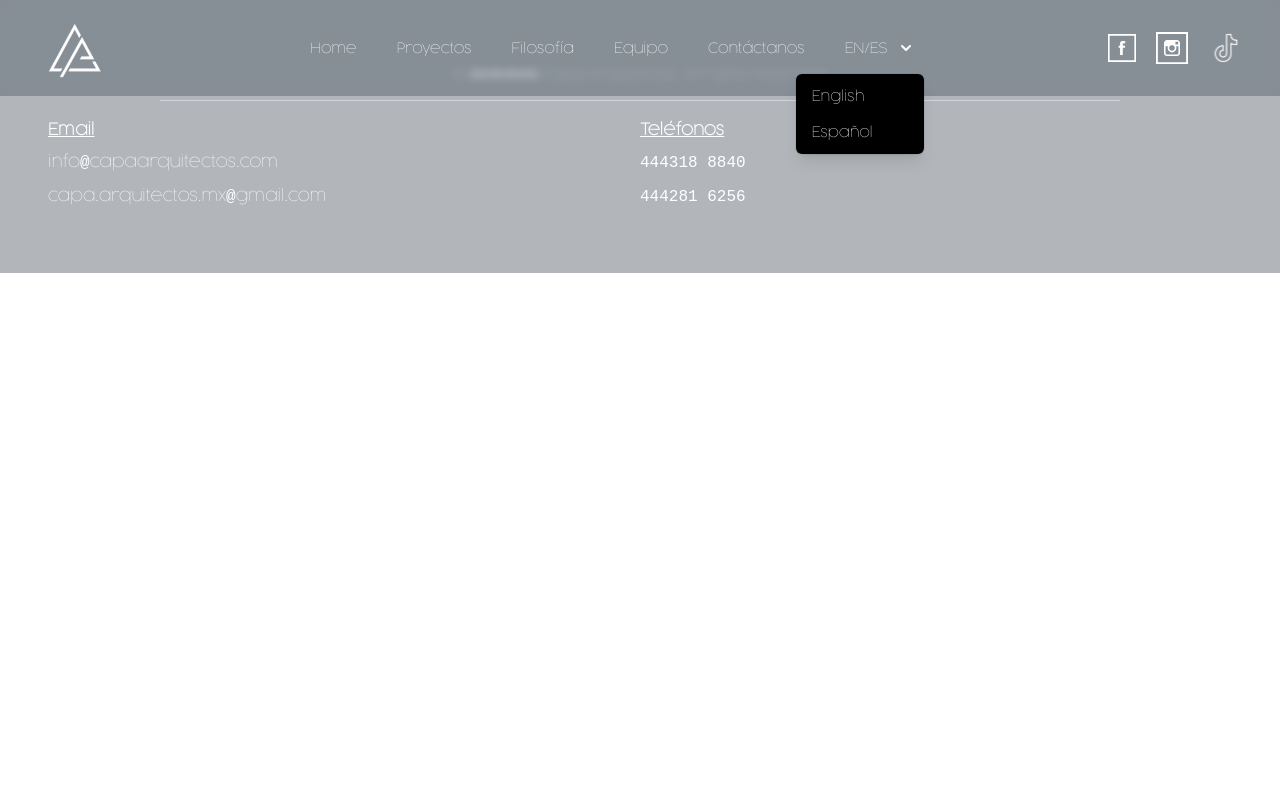
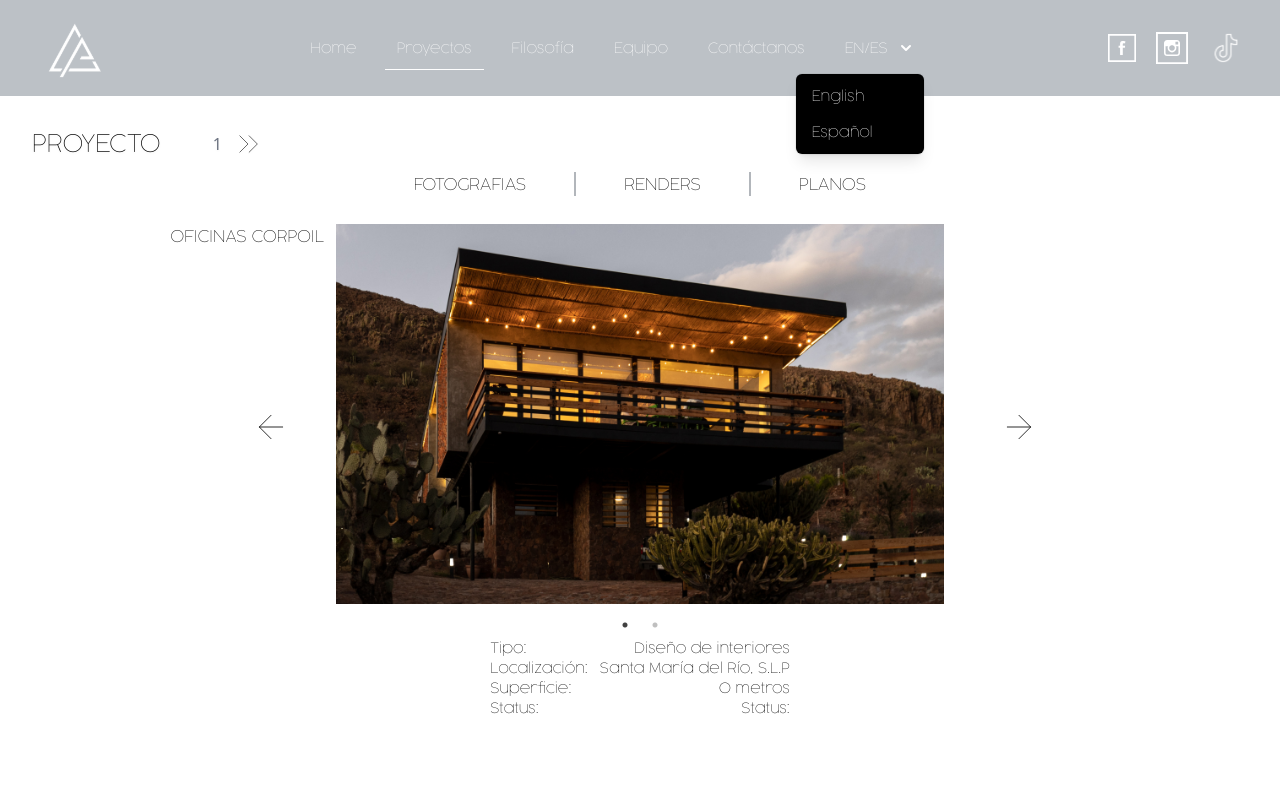
Before and after one commit to Duotech-Design/capaarquitectos-landing, a React (Vite) app: page /project/1 in a window 1280 px wide. Shown: the top 800 px of the page. Built offline with nearby package versions, Linux system fonts and the light colour scheme.

Commit message:
update project

```diff
--- a/package.json
+++ b/package.json
@@ -14,12 +14,15 @@
     "react": "^18.3.1",
     "react-dom": "^18.3.1",
     "react-router-dom": "^6.26.1",
+    "react-slick": "^0.30.2",
+    "slick-carousel": "^1.8.1",
     "yup": "^1.4.0"
   },
   "devDependencies": {
     "@types/node": "^22.5.0",
     "@types/react": "^18.3.3",
     "@types/react-dom": "^18.3.0",
+    "@types/react-slick": "^0.23.13",
     "@typescript-eslint/eslint-plugin": "^8.2.0",
     "@typescript-eslint/parser": "^8.2.0",
     "@vitejs/plugin-react": "^4.3.1",
--- a/src/App.tsx
+++ b/src/App.tsx
@@ -1,12 +1,12 @@
-import { BrowserRouter as Router, Routes, Route } from "react-router-dom";
-import Navbar from "./components/navbar/Navbar";
-import Home from "./components/home/Home";
-import Projects from "./components/projects/Projects";
-import Team from "./components/team/Team";
+import { Route, BrowserRouter as Router, Routes } from "react-router-dom";
 import ContactUs from "./components/contactUs/ContactUs";
 import { Footer } from "./components/footer/Footer";
+import Home from "./components/home/Home";
+import Navbar from "./components/navbar/Navbar";
 import Philosophy from "./components/philosophy/Philosophy";
+import Projects from "./components/projects/Projects";
 import ProjectsDetails from "./components/projects/ProjectsDetails";
+import Team from "./components/team/Team";
 import "./styles/main.css";
 
 function App() {
@@ -21,10 +21,10 @@ function App() {
               <>
                 <Home />
                 <Projects />
-                <ProjectsDetails />
               </>
             }
           />
+          <Route path="/project/:id" element={<ProjectsDetails />} />
           <Route path="/philosophy" element={<Philosophy />} />
           <Route path="/team" element={<Team />} />
           <Route path="/contact-us" element={<ContactUs />} />
--- a/src/components/navbar/Options.tsx
+++ b/src/components/navbar/Options.tsx
@@ -56,7 +56,6 @@ const Options = () => {
   }, [location.pathname, location.hash]);
 
   const isActive = (path: string) => location.pathname === path;
-  //const isActiveHash = (hash: string) => location.hash === hash;
 
   return (
     <div className="flex flex-1 items-center justify-center sm:items-stretch sm:h-auto">
@@ -90,7 +89,7 @@ const Options = () => {
             <span>Proyectos</span>
             <span
               className={`absolute -bottom-1 left-1/2 w-0 transition-all h-[1px] bg-white group-hover:w-3/6 ${
-                viewSectionProjects
+                viewSectionProjects || location.pathname.includes("/project")
 
                   ? "w-3/6"
                   : ""
@@ -98,7 +97,7 @@ const Options = () => {
             ></span>
             <span
               className={`absolute -bottom-1 right-1/2 w-0 transition-all h-[1px] bg-white group-hover:w-3/6 ${
-                viewSectionProjects
+                viewSectionProjects || location.pathname.includes("/project")
 
                   ? "w-3/6"
                   : ""
--- /dev/null
+++ b/src/components/projects/Carousel.tsx
@@ -0,0 +1,87 @@
+import Philosophy from "@/assets/img/philosophy.jpg";
+import { FC } from "react";
+import Slider from "react-slick";
+import "slick-carousel/slick/slick-theme.css";
+import "slick-carousel/slick/slick.css";
+import "./Carousel.css";
+
+interface ArrowProps {
+  className?: string;
+  style?: React.CSSProperties;
+  onClick?: () => void;
+}
+const CustomPrevArrow: FC<ArrowProps> = ({ className, style, onClick }) => {
+  return (
+    <div
+      className={`${className} left-[-85px] before:hidden`}
+      style={{ ...style, display: "block" }}
+      onClick={onClick}
+    >
+      <svg
+        xmlns="http://www.w3.org/2000/svg"
+        className="w-10 h-10 text-black"
+        fill="none"
+        viewBox="0 0 24 24"
+        stroke="currentColor"
+        strokeWidth={0.5}
+      >
+        <path
+          strokeLinecap="round"
+          strokeLinejoin="round"
+          d="M19 12H5M12 19l-7-7 7-7"
+        />
+      </svg>
+    </div>
+  );
+};
+
+// Flecha derecha (next)
+const CustomNextArrow: FC<ArrowProps> = ({ className, style, onClick }) => {
+  return (
+    <div
+      className={`${className} right-[-75px] before:hidden`}
+      style={{ ...style, display: "block" }}
+      onClick={onClick}
+    >
+      <svg
+        xmlns="http://www.w3.org/2000/svg"
+        className="w-10 h-10 text-black"
+        fill="none"
+        viewBox="0 0 24 24"
+        stroke="currentColor"
+        strokeWidth={0.5}
+      >
+        <path
+          strokeLinecap="round"
+          strokeLinejoin="round"
+          d="M5 12h14M12 5l7 7-7 7"
+        />
+      </svg>
+    </div>
+  );
+};
+
+const SimpleSlider: FC = () => {
+  const settings = {
+    dots: true,
+    infinite: true,
+    speed: 500,
+    slidesToShow: 1,
+    slidesToScroll: 1,
+    nextArrow: <CustomNextArrow />,
+    prevArrow: <CustomPrevArrow />,
+  };
+
+  return (
+    <Slider {...settings}>
+      <div>
+        <img src={Philosophy} alt="philosophy" className="w-full h-auto" />
+      </div>
+      <div>
+        <img src={Philosophy} alt="philosophy" className="w-full h-auto" />
+      </div>
+    </Slider>
+  );
+};
+
+export default SimpleSlider;
--- a/src/components/projects/ProjectsDetails.tsx
+++ b/src/components/projects/ProjectsDetails.tsx
@@ -1,12 +1,82 @@
-import CustomButton from "../ui/CustomButton";
-import Philosophy from "@/assets/img/philosophy.jpg";
+//import CustomButton from "../ui/CustomButton";
+import SimpleSlider from "./Carousel";
+import { useParams, useNavigate } from "react-router-dom";
 
 const ProjectsDetails = () => {
+  const { id } = useParams<{ id: string }>();
+  const navigate = useNavigate();
+
+  const nextProject = () => {
+    const nextId = id && parseInt(id) + 1; // Lógica para obtener el siguiente ID
+    navigate(`/project/${nextId}`);
+  };
+
+  const nameProject = () => {
+    const nameProject = id && parseInt(id);
+    if (nameProject === 1) {
+      return "OFICINAS CORPOIL";
+    } else if (nameProject === 2) {
+      return "OFICINAS TOMATE";
+    } else if (nameProject === 3) {
+      return "PABELLON M";
+    }
+    return null;
+  };
+
+  const prevProject = () => {
+    const prevId = id && parseInt(id) - 1; // Lógica para obtener el siguiente ID
+    navigate(`/project/${prevId}`);
+  };
+
   return (
     <div className="flex flex-col mx-auto px-2 sm:px-6 lg:px-8 min-h-screen">
-      <h3 className="mt-32 pb-3 text-2xl drop-shadow-sm text-black">
-        PROYECTO
-      </h3>
+      <header className="flex">
+        <h3 className="mt-32 pb-3 text-2xl drop-shadow-sm text-black flex items-center gap-x-3">
+          PROYECTO{" "}
+          <svg
+            xmlns="http://www.w3.org/2000/svg"
+            className={`w-7 h-7 rotate-180 ${
+              parseInt(id || "0") <= 1
+                ? "disabled text-transparent"
+                : "text-black hover:text-gray-500 cursor-pointer"
+            }`}
+            fill="none"
+            viewBox="0 0 24 24"
+            stroke="currentColor"
+            strokeWidth={0.5}
+            onClick={parseInt(id || "0") > 1 ? prevProject : undefined}
+          >
+            <path
+              strokeLinecap="round"
+              strokeLinejoin="round"
+              d="M13 5l7 7-7 7M5 5l7 7-7 7"
+            />
+          </svg>
+          <span className="font-sans font-extralight text-base text-gray-500">
+            {id}
+          </span>
+          <svg
+            xmlns="http://www.w3.org/2000/svg"
+            className={`w-7 h-7 ${
+              parseInt(id || "0") >= 3
+                ? "disabled text-transparent"
+                : "text-black hover:text-gray-500 cursor-pointer"
+            }`}
+            fill="none"
+            viewBox="0 0 24 24"
+            stroke="currentColor"
+            strokeWidth={0.5}
+            onClick={parseInt(id || "0") < 3 ? nextProject : undefined}
+          >
+            <path
+              strokeLinecap="round"
+              strokeLinejoin="round"
+              d="M13 5l7 7-7 7M5 5l7 7-7 7"
+            />
+          </svg>
+        </h3>
+      </header>
+
       <div className="flex justify-center gap-x-12 w-full">
         <span>FOTOGRAFIAS</span>
         <div className="border-r-2 border-lightGray"></div>
@@ -14,19 +84,38 @@ const ProjectsDetails = () => {
         <div className="border-r-2 border-lightGray"></div>
         <span>PLANOS</span>
       </div>
-      <div className="grid grid-cols-1 md:grid-cols-12 gap-y-4 md:gap-y-12 px-32 border-2 border-green-400">
-      <div className="col-span-3 border-2 border-pink-400"></div>
-      <div className="col-span-9 text-focus-in flex gap-3 text-wrap w-full border-2 border-pink-400"></div>
-        <div className="col-span-3 border-2 border-pink-400 text-base text-right pr-3">OFICINAS <strong className="font-extrabold">CORPOL</strong></div>
-        <div className="col-span-6 text-focus-in flex gap-3 text-wrap w-full border-2 border-orange-300">
-            <img src={Philosophy} className="h-96" />
+      <div className="grid grid-cols-1 md:grid-cols-12 gap-y-2 md:gap-y-7">
+        <div className="col-span-3"></div>
+        <div className="col-span-9 text-focus-in flex gap-3 text-wrap w-full"></div>
+        <div className="col-span-3 text-base text-right pr-3">
+          {nameProject()}
         </div>
-        <div className="col-span-3 border-2 border-pink-400"></div>
-        <div className="col-span-4 border-2 border-pink-400"></div>
-        <div className="col-span-8 text-focus-in flex gap-3 text-wrap w-full border-2 border-pink-400"></div>
-      </div>
-      <div className="pt-6 pb-6">
-        <CustomButton />
+        <div className="col-span-6 text-focus-in flex gap-3 text-wrap w-full">
+          <div className="w-full">
+            <SimpleSlider />
+          </div>
+        </div>
+        <div className="col-span-3 "></div>
+        <div className="col-span-3"></div>
+        <div className="col-span-6 flex justify-center gap-x-3 w-full ">
+          <div className="text-left">
+            <div className="flex flex-col text-sm text-left">
+              <span>Tipo:</span>
+              <span>Localización:</span>
+              <span>Superficie:</span>
+              <span>Status:</span>
+            </div>
+          </div>
+          <div className="text-center">
+            <div className="flex flex-col text-sm text-right">
+              <span>Diseño de interiores</span>
+              <span>Santa María del Río, S.L.P</span>
+              <span>O metros</span>
+              <span>Status:</span>
+            </div>
+          </div>
+        </div>
+        <div className="col-span-3"></div>
       </div>
     </div>
   );
--- /dev/null
+++ b/src/components/ui/MoreButton.tsx
@@ -0,0 +1,15 @@
+import Arrow from "@/assets/arrow-right-solid.svg";
+
+const MoreButton = ({text = "CONTACTANOS"}: {text?: string}) => {
+  return (
+    <button
+      type="submit"
+      className="border-b-2 border-current group flex justify-start items-center py-1.5 text-base font-semibold leading-6 text-current"
+    >
+      <span className="flex items-center justify-center">{text}</span>
+      <img src={Arrow} alt="arrow" className="w-4 h-4 ml-2 text-current" />
+    </button>
+  );
+};
+
+export default MoreButton;
--- a/src/styles/global.css
+++ b/src/styles/global.css
@@ -24,13 +24,12 @@ body {
 }
 
 .text-focus-in {
-  -webkit-animation: text-focus-in 700ms cubic-bezier(0.55, 0.085, 0.68, 0.53)
-    both;
-  animation: text-focus-in 700ms cubic-bezier(0.55, 0.085, 0.68, 0.53) both 500ms;
+  animation: text-focus-in 700ms cubic-bezier(0.55, 0.085, 0.68, 0.53) both
+    500ms;
 }
 
 .slide-top {
-	animation: slide-top 0.5s cubic-bezier(0.250, 0.460, 0.450, 0.940) both 1s;
+  animation: slide-top 0.5s cubic-bezier(0.25, 0.46, 0.45, 0.94) both 1s;
 }
 
 @keyframes spin {
@@ -45,29 +44,12 @@ body {
   }
 }
 
-@-webkit-keyframes text-focus-in {
-  0% {
-    -webkit-filter: blur(12px);
-    filter: blur(12px);
-
-    opacity: 0;
-  }
-  100% {
-    -webkit-filter: blur(0px);
-    filter: blur(0px);
-    text-shadow: 0 0 18px rgba(222, 215, 215, 0.35);
-    opacity: 1;
-  }
-}
-
 @keyframes text-focus-in {
   0% {
-    -webkit-filter: blur(12px);
     filter: blur(12px);
     opacity: 0;
   }
   100% {
-    -webkit-filter: blur(0px);
     filter: blur(0px);
     text-shadow: 0 0 18px rgba(222, 215, 215, 0.5);
     opacity: 1;
```
Also changed, not shown: src/components/projects/Projects.tsx (+25 -56 lines), src/components/ui/CustomButton.tsx (+4 -4 lines), src/assets/arrow-right-solid.svg, src/components/projects/Carousel.css (added), 1 other file (tests, documents, lock files or other folders).
